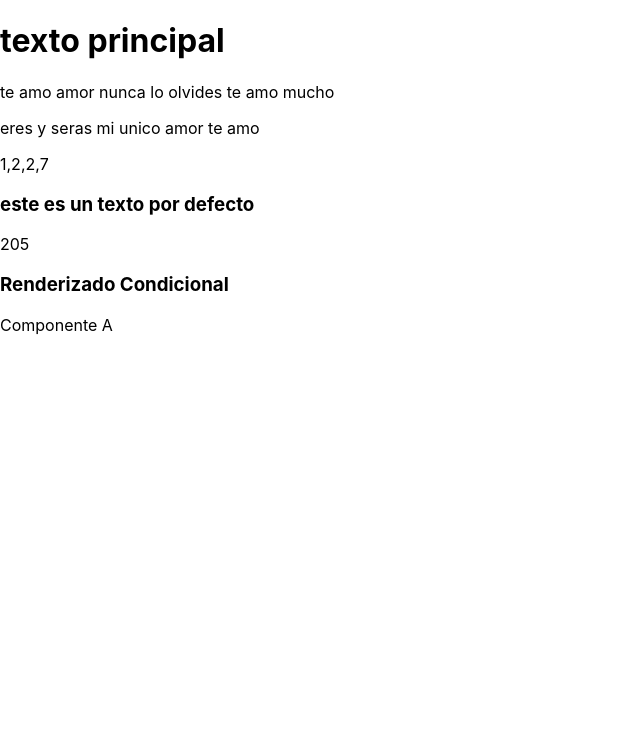
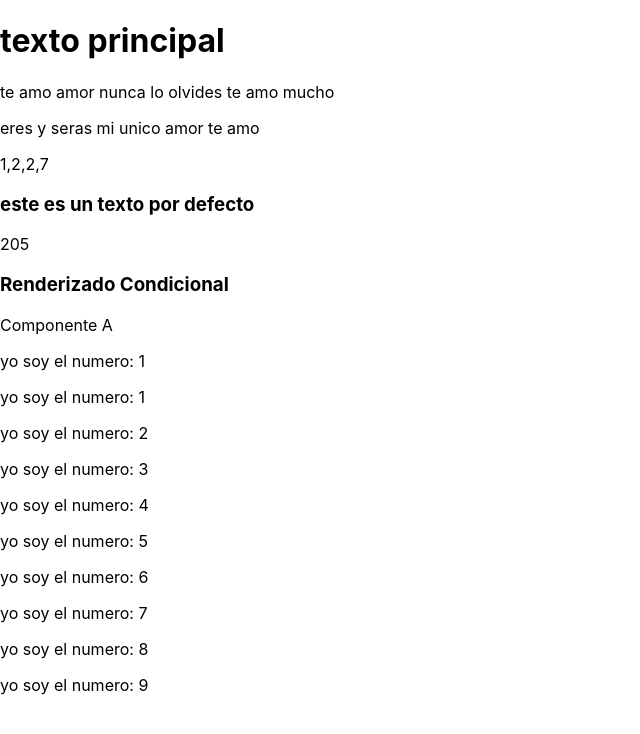
Before and after one commit to OscarLLC/app-curse-udemy, a React (Create React App) app: page / in a window 1280 px wide. Shown: the top 734 px of the page, without its empty margins (0-640 px from the left). Built offline with nearby package versions, Linux system fonts and the light colour scheme.

Commit message:
working with lists

```diff
--- a/src/App.js
+++ b/src/App.js
@@ -1,5 +1,6 @@
 import React, {Component} from 'react'
 import Condicional from './Section/Condicional'
+import List from './Section/List'
 
 class Contador extends Component {
   constructor(props){
@@ -72,6 +73,7 @@ class Text extends Component{
          <TituloDefault />
          <Contador contadorIncial = {200} />
          <Condicional />
+         <List />
       </div>
     )
   }
--- /dev/null
+++ b/src/Section/List.js
@@ -0,0 +1,15 @@
+import React, {Component} from 'react'
+
+
+export default class List extends Component{
+  render(){
+    const array = [1,1,2,3,4,5,6,7,8,9]
+    return(
+      <div>
+        {array.map(number=>{
+          return <p>yo soy el numero: {number}</p>
+        })}
+      </div>
+    )
+  }
+}
```
